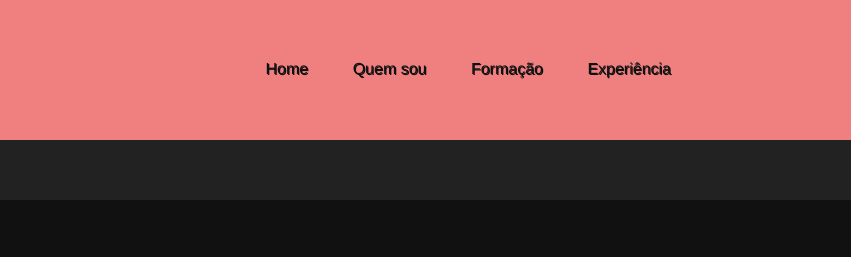
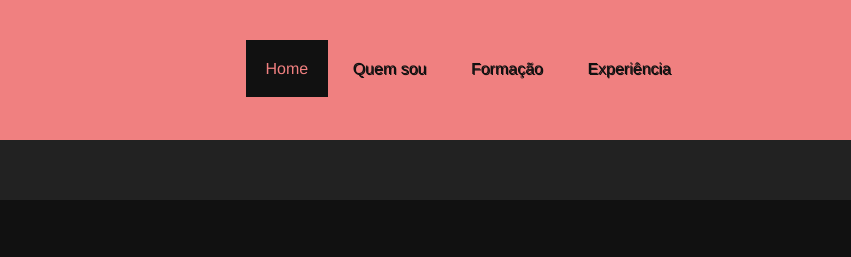
Before and after one commit to Dehcbf/Curso_CSS, a plain HTML site: page index.html in a window 1280 px wide. In both pictures the pointer is over the link "Home". Shown: the top 257 px of the page, 429-1280 px from the left. Drawn offline with Linux system fonts and the light colour scheme.

Commit message:
Finalização do menu

```diff
--- a/style.css
+++ b/style.css
@@ -63,6 +63,11 @@ h1 { /* Altera o estilo de todos H1 */
 	padding: 20px;
 }
 
+#menu a:hover{
+	background-color: #111;
+	color: #F08080;
+}
+
 /*class*/
 .container{ /* Altera o estilo da classe */
 	width: 960px;
```
